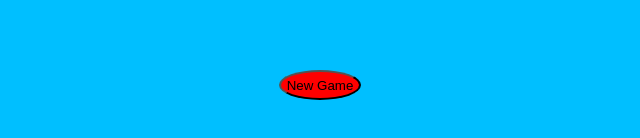
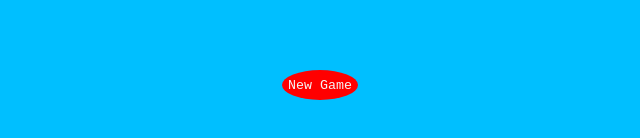
Before and after one commit to SteIddon/Cyber-Pet, a plain HTML site: page cyber.html in a window 1280 px wide. Shown: the part 250-388 px from the top of the page, 320-960 px from the left. Drawn offline with Linux system fonts and the light colour scheme.

Commit message:
css
added more hover effect and changed font/color on buttons

```diff
--- a/cyber.css
+++ b/cyber.css
@@ -41,13 +41,16 @@ h1 {
     background-color: transparent;
     border: none;
 }
-#play:hover, #feed:hover, #drink:hover, #sleep:hover, #check:hover, #new:hover {
+#play:hover, #feed:hover, #drink:hover, #sleep:hover, #check:hover, #new:hover, #snake:hover, #turtle:hover, #dog:hover, #cat:hover, #rab:hover {
     animation: shake 0.5s infinite;
 }
 #play, #feed, #drink, #sleep, #check, #new {
     background-color: red;
     border-radius: 50%;
     height: 30px;
+    font-family: monospace;
+    color: whitesmoke;
+    border: none;
 }
 
 @keyframes shake {
```
